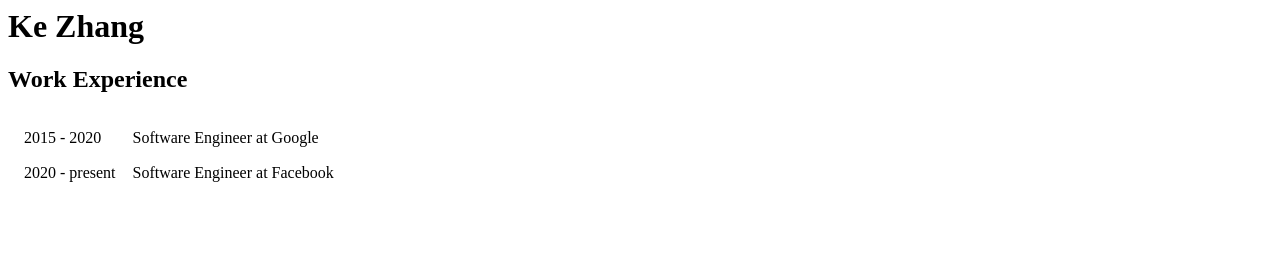
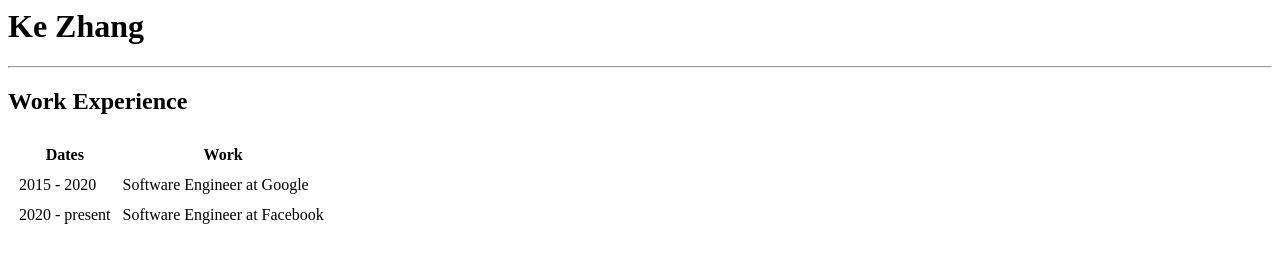
Before and after one commit to zhangke91/cv, a plain HTML site: page index.html in a window 1280 px wide. Drawn offline with Linux system fonts and the light colour scheme.

Commit message:
Add modified index file.

```diff
--- a/index.html
+++ b/index.html
@@ -5,8 +5,13 @@
   </head>
   <body>
     <h1>Ke Zhang</h1>
+    <hr>
     <h2>Work Experience</h2>
-    <table cellspacing="15">
+    <table cellspacing="10">
+      <tr>
+        <th>Dates</th>
+        <th>Work</th>
+      </tr>
       <tr>
         <td>2015 - 2020</td>
         <td>Software Engineer at Google</td>
```
